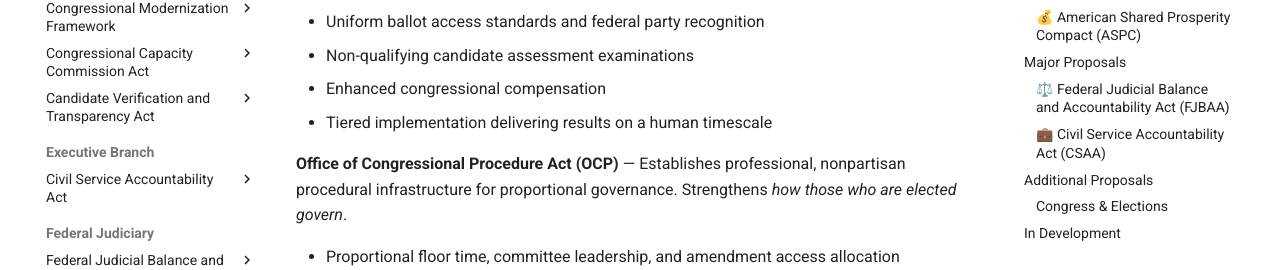
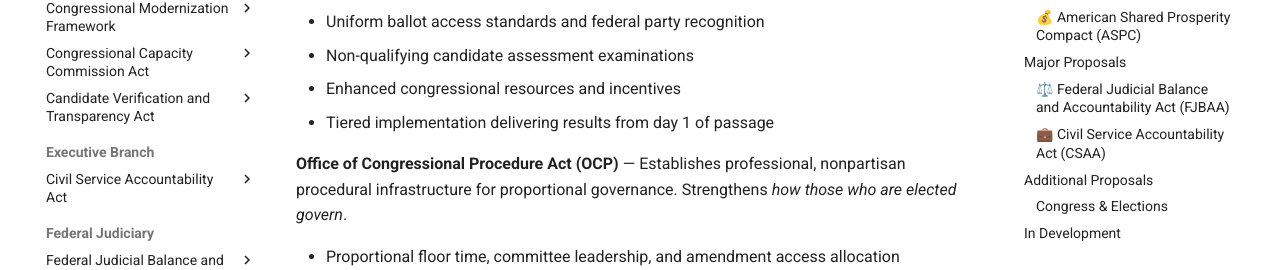
Before and after one commit to albertintech/apai, an MkDocs documentation site: the page built from docs/index.md, in a window 1280 px wide and 900 px high, scrolled down 633 px. Shown: the part 181-451 px from the top of the window. Built offline with MkDocs 1.6.1 and Material for MkDocs 9.7.7, drawn with Linux system fonts in a browser that asks for light colours.

Commit message:
Update index.md
Language tweaks

```diff
--- a/docs/index.md
+++ b/docs/index.md
@@ -23,8 +23,8 @@ The Framework combines two coordinated components:
 - House expansion toward cube root compliance
 - Uniform ballot access standards and federal party recognition
 - Non-qualifying candidate assessment examinations
-- Enhanced congressional compensation
-- Tiered implementation delivering results on a human timescale
+- Enhanced congressional resources and incentives
+- Tiered implementation delivering results from day 1 of passage
 
 **Office of Congressional Procedure Act (OCP)** — Establishes professional, nonpartisan procedural infrastructure for proportional governance. Strengthens *how those who are elected govern*.
 
```
